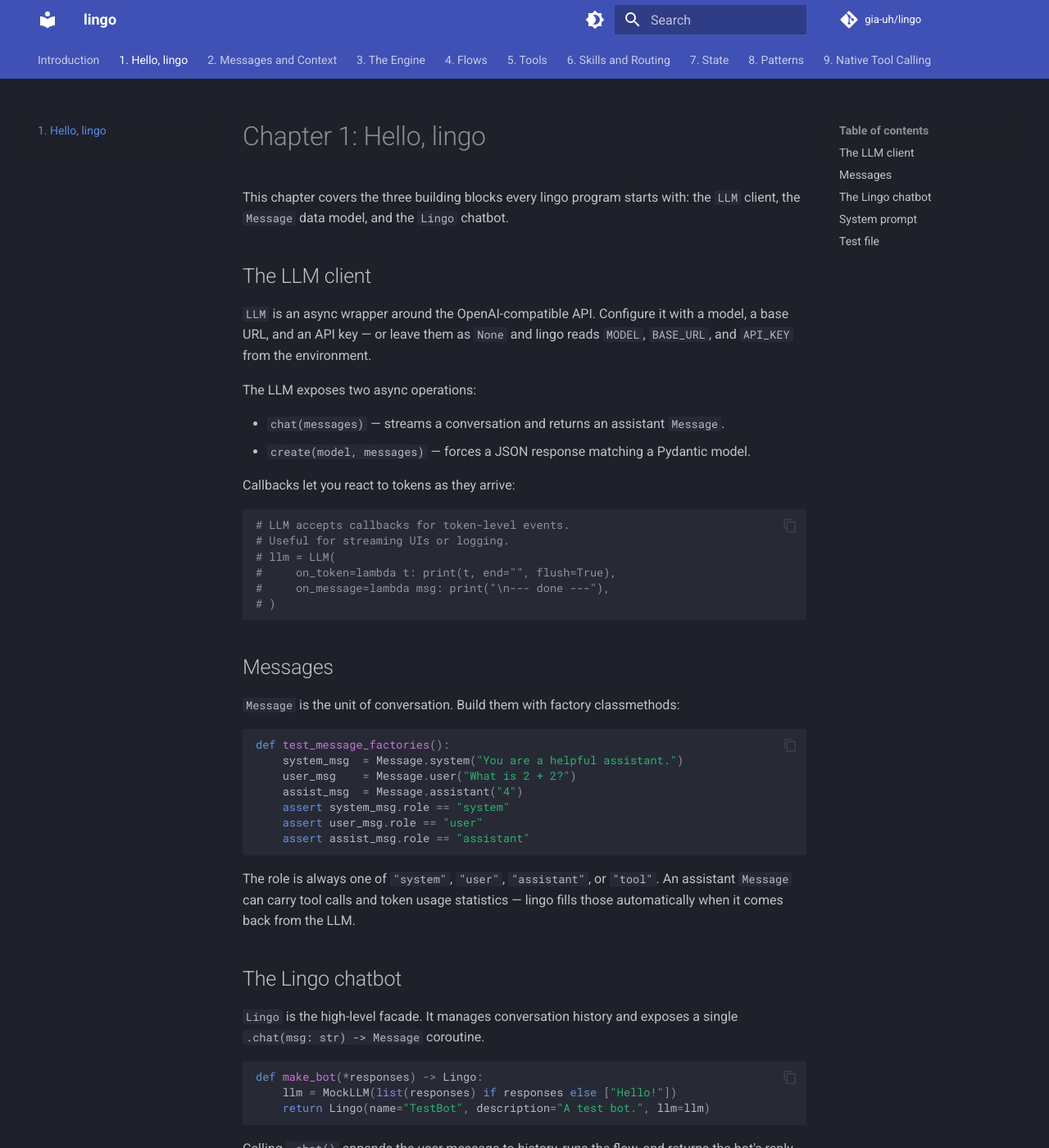
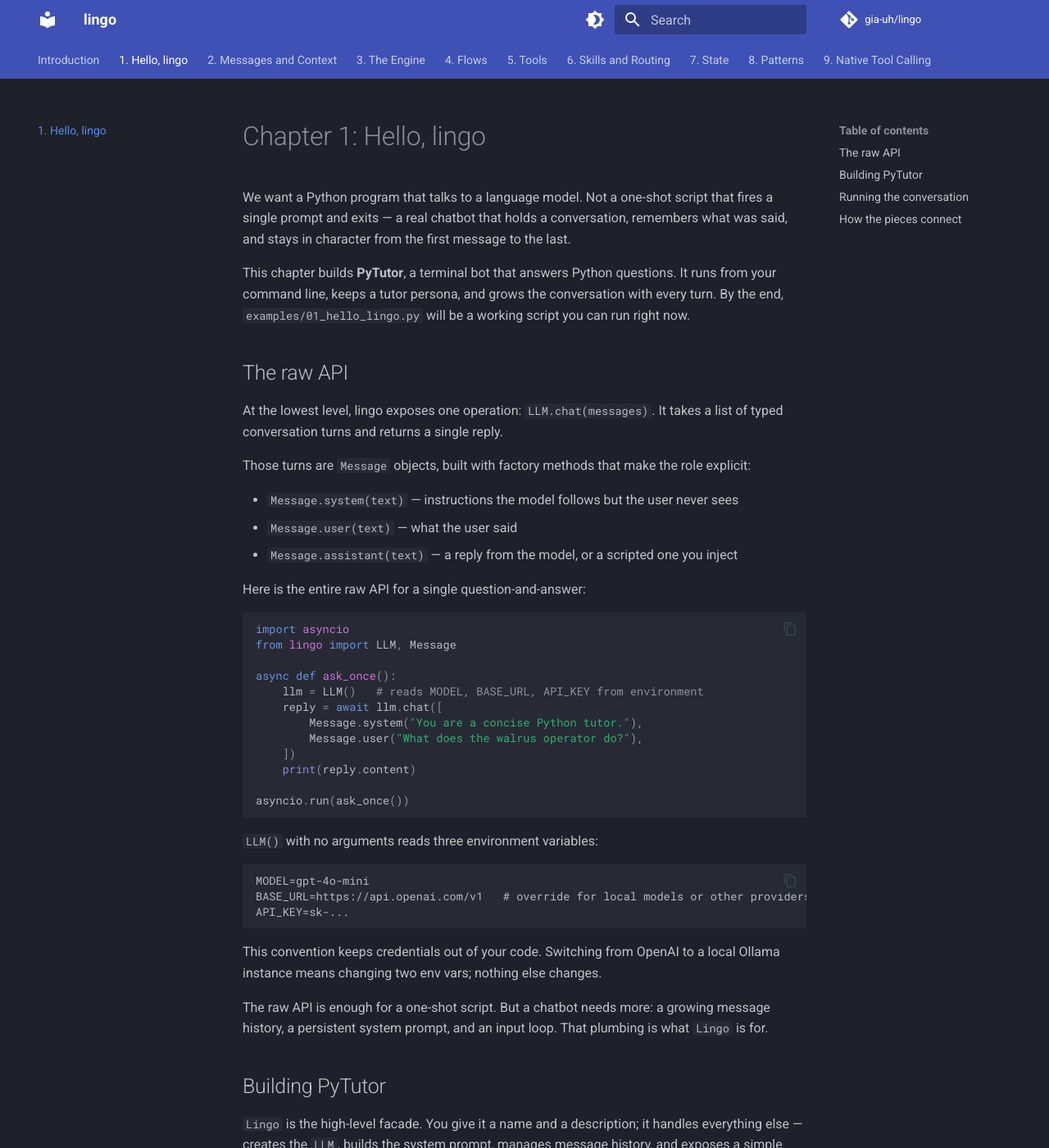
Before and after one commit to gia-uh/lingo, an MkDocs documentation site: the page built from book/01-hello-lingo.md, in a window 1280 px wide and 1400 px high. Shown: the whole window at 82% size. Built offline with MkDocs 1.6.1 and Material for MkDocs 9.7.7, drawn with Linux system fonts in a browser that asks for light colours; comment, search, counter and statistics services are not loaded; some of the changed text lies outside the part shown.

Commit message:
docs(book): rewrite ch01 as literate narrative with real application code
Replace the test-style chapter with a proper literate programming treatment:
- Tells the story of building PyTutor (a terminal Python tutor chatbot)
- Uses sequential export blocks instead of a mixing block at the end
- No pytest, no mocks, no assert statements — real runnable code
- Compiled output: book/examples/01_hello_lingo.py (10-line working script)
- All 45 existing tests still pass

Co-Authored-By: Claude Sonnet 4.6 <noreply@anthropic.com>

````diff
--- a/book/01-hello-lingo.md
+++ b/book/01-hello-lingo.md
@@ -1,108 +1,108 @@
 # Chapter 1: Hello, lingo
 
-This chapter covers the three building blocks every lingo program starts with:
-the `LLM` client, the `Message` data model, and the `Lingo` chatbot.
+We want a Python program that talks to a language model. Not a one-shot script that fires a single prompt and exits — a real chatbot that holds a conversation, remembers what was said, and stays in character from the first message to the last.
 
-## The LLM client
+This chapter builds **PyTutor**, a terminal bot that answers Python questions. It runs from your command line, keeps a tutor persona, and grows the conversation with every turn. By the end, `examples/01_hello_lingo.py` will be a working script you can run right now.
 
-`LLM` is an async wrapper around the OpenAI-compatible API.
-Configure it with a model, a base URL, and an API key — or leave them as `None`
-and lingo reads `MODEL`, `BASE_URL`, and `API_KEY` from the environment.
+## The raw API
 
-The LLM exposes two async operations:
+At the lowest level, lingo exposes one operation: `LLM.chat(messages)`. It takes a list of typed conversation turns and returns a single reply.
 
-- `chat(messages)` — streams a conversation and returns an assistant `Message`.
-- `create(model, messages)` — forces a JSON response matching a Pydantic model.
+Those turns are `Message` objects, built with factory methods that make the role explicit:
 
-Callbacks let you react to tokens as they arrive:
+- `Message.system(text)` — instructions the model follows but the user never sees
+- `Message.user(text)` — what the user said
+- `Message.assistant(text)` — a reply from the model, or a scripted one you inject
 
-```python {name=ch01_callbacks}
-# LLM accepts callbacks for token-level events.
-# Useful for streaming UIs or logging.
-# llm = LLM(
-#     on_token=lambda t: print(t, end="", flush=True),
-#     on_message=lambda msg: print("\n--- done ---"),
-# )
+Here is the entire raw API for a single question-and-answer:
+
+```python
+import asyncio
+from lingo import LLM, Message
+
+async def ask_once():
+    llm = LLM()   # reads MODEL, BASE_URL, API_KEY from environment
+    reply = await llm.chat([
+        Message.system("You are a concise Python tutor."),
+        Message.user("What does the walrus operator do?"),
+    ])
+    print(reply.content)
+
+asyncio.run(ask_once())
 ```
 
-## Messages
+`LLM()` with no arguments reads three environment variables:
 
-`Message` is the unit of conversation. Build them with factory classmethods:
-
-```python {name=ch01_messages}
-def test_message_factories():
-    system_msg  = Message.system("You are a helpful assistant.")
-    user_msg    = Message.user("What is 2 + 2?")
-    assist_msg  = Message.assistant("4")
-    assert system_msg.role == "system"
-    assert user_msg.role == "user"
-    assert assist_msg.role == "assistant"
+```
+MODEL=gpt-4o-mini
+BASE_URL=https://api.openai.com/v1   # override for local models or other providers
+API_KEY=sk-...
 ```
 
-The role is always one of `"system"`, `"user"`, `"assistant"`, or `"tool"`.
-An assistant `Message` can carry tool calls and token usage statistics — lingo
-fills those automatically when it comes back from the LLM.
+This convention keeps credentials out of your code. Switching from OpenAI to a local Ollama instance means changing two env vars; nothing else changes.
 
-## The Lingo chatbot
+The raw API is enough for a one-shot script. But a chatbot needs more: a growing message history, a persistent system prompt, and an input loop. That plumbing is what `Lingo` is for.
 
-`Lingo` is the high-level facade. It manages conversation history and exposes
-a single `.chat(msg: str) -> Message` coroutine.
+## Building PyTutor
 
-```python {name=ch01_make_bot}
-def make_bot(*responses) -> Lingo:
-    llm = MockLLM(list(responses) if responses else ["Hello!"])
-    return Lingo(name="TestBot", description="A test bot.", llm=llm)
+`Lingo` is the high-level facade. You give it a name and a description; it handles everything else — creates the `LLM`, builds the system prompt, manages message history, and exposes a simple `.chat(str) → Message` coroutine.
+
+Our script opens by loading credentials from a `.env` file, the conventional place for development secrets:
+
+```python {export=examples/01_hello_lingo.py}
+import dotenv
+from lingo import Lingo
+from lingo.cli import loop
+
+dotenv.load_dotenv()
 ```
 
-Calling `.chat()` appends the user message to history, runs the flow, and returns
-the bot's reply. History grows with each call — the bot remembers the conversation.
+Next, the bot itself. `name` and `description` are not decorative — lingo injects them into the system prompt automatically, so the model knows its role before the first user message arrives:
 
-```python {name=ch01_test_basic_chat}
-@pytest.mark.asyncio
-async def test_basic_chat():
-    bot = make_bot("4")
-    reply = await bot.chat("What is 2 + 2?")
-    assert "4" in str(reply.content)
+```python {export=examples/01_hello_lingo.py}
 
-@pytest.mark.asyncio
-async def test_history_grows():
-    bot = make_bot("Hi!", "Doing well!")
-    await bot.chat("Hello")
-    await bot.chat("How are you?")
-    # user + assistant for each turn
-    assert len(bot.messages) == 4
+bot = Lingo(
+    name="PyTutor",
+    description="A friendly Python tutor. Explain concepts clearly and use short code examples.",
+)
 ```
 
-## System prompt
+## Running the conversation
 
-Give the bot a custom personality via `system_prompt`:
+`lingo.cli.loop` is a blocking REPL: it reads a line of input, calls `bot.chat()`, prints the reply, and repeats until the user types `exit` or hits Ctrl-C:
 
-```python {name=ch01_test_system_prompt}
-@pytest.mark.asyncio
-async def test_custom_system_prompt():
-    bot = Lingo(
-        name="Poet",
-        description="A poetry bot.",
-        system_prompt="You are {name}. {description} Speak only in verse.",
-        llm=MockLLM(["Roses are red."]),
-    )
-    reply = await bot.chat("Say hello.")
-    assert reply.content  # not empty
+```python {export=examples/01_hello_lingo.py}
+
+if __name__ == "__main__":
+    loop(bot)
 ```
 
-The `{name}` and `{description}` placeholders in `system_prompt` are filled
-automatically from the constructor arguments.
+Run it:
 
-## Test file
+```
+python examples/01_hello_lingo.py
+```
 
-```python {export=tests/test_ch01.py}
-import pytest
-from lingo import LLM, Message, Lingo
-from lingo.mock import MockLLM
+Ask it anything:
 
-<<ch01_callbacks>>
-<<ch01_messages>>
-<<ch01_make_bot>>
-<<ch01_test_basic_chat>>
-<<ch01_test_system_prompt>>
 ```
+You > What is a generator in Python?
+PyTutor > A generator is a function that yields values one at a time...
+
+You > Can you show me an example?
+PyTutor > Sure — here's a simple range-like generator...
+```
+
+The bot remembers what was said. Each call to `bot.chat()` appends the user message and the reply to the conversation history; the model sees the full exchange on every subsequent turn.
+
+## How the pieces connect
+
+Three components compose to make this work:
+
+- **`LLM`** wraps the API. One call, one message back. Stateless by design.
+- **`Message`** is the typed unit of conversation. Roles enforce the wire format every model expects.
+- **`Lingo`** owns state. It manages the message list, the system prompt, and the event loop internally. `LLM` is a transport detail.
+
+When `bot.chat("What is a list comprehension?")` is called, `Lingo` appends a `Message.user(...)` to its history, calls `llm.chat(history)`, appends the reply, and returns it. `loop` just drives that in a REPL. The script above — ten lines — is the complete application.
+
+In [Chapter 2](02-messages-and-context.md) we go deeper into `Message` and `Context`: attaching images and audio, forking the conversation for speculative reasoning, and managing the message window when history grows too long.
````
Also changed, not shown: 1 other file.
